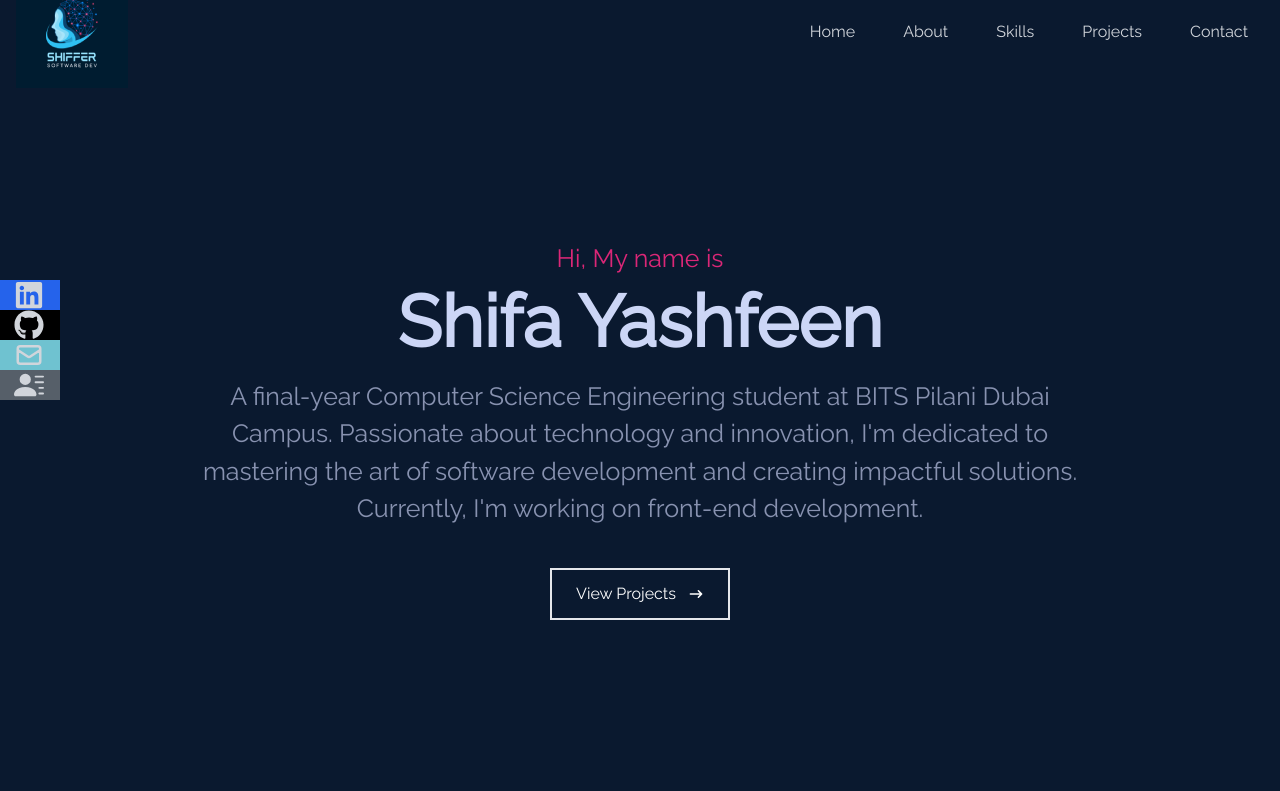
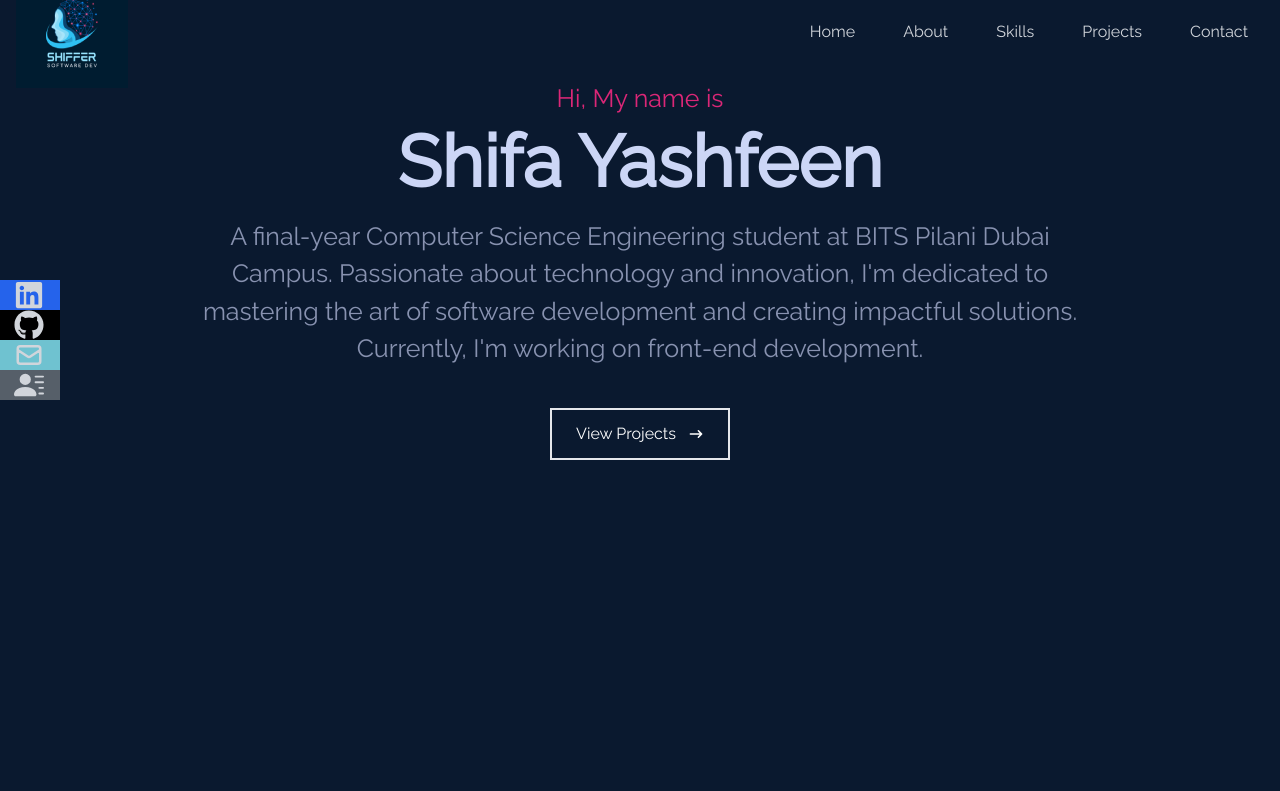
Before and after one commit to shiffy-dev/portfolio, a React (Create React App) app: page / in a window 1280 px wide. Shown: the top 791 px of the page. Built offline with nearby package versions, Linux system fonts and the light colour scheme.

Commit message:
final i hope so

```diff
--- a/src/components/Home.jsx
+++ b/src/components/Home.jsx
@@ -3,7 +3,7 @@ import { HiArrowNarrowRight } from 'react-icons/hi';
 
 const Home = () => {
   return (
-    <div name='home' className='w-full bg-[#0a192f] flex items-center justify-center text-white pt-40 '>
+    <div name='home' className='w-full bg-[#0a192f] flex items-center justify-center text-white '>
       {/* Container */}
       <div className='max-w-[1000px] mx-auto text-center text-white mt-20'>
         <p className="text-pink-600 text-[25px]">Hi, My name is</p>
--- a/src/components/Navbar/Navbar.jsx
+++ b/src/components/Navbar/Navbar.jsx
@@ -13,7 +13,7 @@ const Navbar = () => {
     const handleClick = () => setNav(!nav);
 
     return (
-        <div className="fixed w-full flex justify-between items-center px-4 bg-[#0a192f] text-gray-300 h-16 mb-40">
+        <div className="fixed w-full flex justify-between items-center px-4 bg-[#0a192f] text-gray-300 h-16 mb-40 z-50">
             <div>
                 <img src={logo} alt="Logo Image" className="w-16 h-16 md:w-28 md:h-28" />
                 {/* <Image src={logo} alt="Logo Image" className="w-16 h-16 md:w-28 md:h-28" height={50} width={50} /> */}
```
